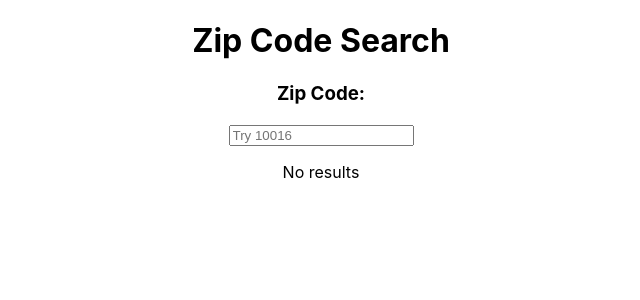
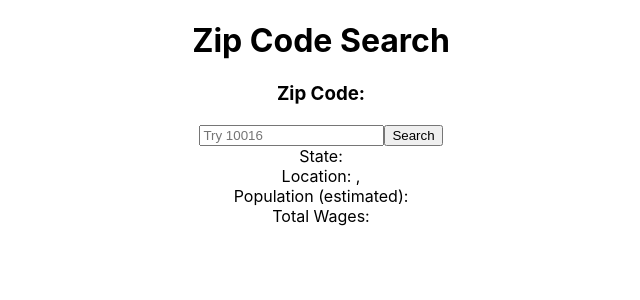
Before and after one commit to davidy9000/zip-search, a React (Create React App) app: page / in a window 1280 px wide. Shown: the top 300 px of the page, without its empty margins (319-959 px from the left). Built offline with nearby package versions, Linux system fonts and the light colour scheme.

Commit message:
basic functionality for zip-search

```diff
--- a/package.json
+++ b/package.json
@@ -6,6 +6,7 @@
     "@testing-library/jest-dom": "^4.2.4",
     "@testing-library/react": "^9.4.0",
     "@testing-library/user-event": "^7.2.1",
+    "node-modules": "^1.0.1",
     "react": "^16.12.0",
     "react-dom": "^16.12.0",
     "react-scripts": "3.3.0"
--- a/src/App.js
+++ b/src/App.js
@@ -1,14 +1,14 @@
 import React from 'react';
 import './App.css';
-import LocationCards from './components/LocationCard.js'
+import ZipCode from './components/ZipComponent.js'
+
 
 function App() {
+
   return (
     <div className="App">
       <h1>Zip Code Search</h1>
-      <h3>Zip Code:</h3>
-      <input type="text" placeholder="Try 10016"/>
-      <p>No results</p>
+      <ZipCode />
     </div>
   );
 }
--- a/src/components/LocationCard.js
+++ b/src/components/LocationCard.js
@@ -15,13 +15,13 @@ class LocationCard extends Component {
     render() {
         return (
             <div className = "LocationCard">
-                <div>State: {this.props.usState}</div>
-                <div>Location: {this.props.lat}, {this.props.lon}</div>
-                <div>Population (estimated): {this.props.population}</div>
-                <div>Total Wages: ${this.props.wages}</div>
+                <div>State: {this.state.usState}</div>
+                <div>Location: {this.state.lat}, {this.state.lon}</div>
+                <div>Population (estimated): {this.state.population}</div>
+                <div>Total Wages: {this.state.wages}</div>
             </div>
         )
     }
-};
+}
 
 export default LocationCard;
--- /dev/null
+++ b/src/components/ZipComponent.js
@@ -0,0 +1,51 @@
+import React, { Component } from 'react';
+
+class ZipCode extends Component {
+    constructor(props){
+        super(props);
+        this.state = {
+            usState: props.usState,
+            lat: props.lat,
+            lon: props.lon,
+            population: props.population,
+            wages: props.wages
+        }
+    }
+
+    handleSearchClick = () => {
+        let linkToAPI = 'http://ctp-zip-api.herokuapp.com/zip/'+document.getElementById("search-text").value;
+        fetch(linkToAPI)
+            .then((response) => {
+                return response.json();
+            })
+            .then((myJson) => {
+                let data = myJson;
+                console.log(data[0])
+                this.setState({population: data[0].EstimatedPopulation})
+
+            })
+            .catch((error) => {
+                console.error('Error:', error);
+            });
+    }
+
+    render() {
+        return (
+            <div className="container">
+            <div className = "Search">
+                <h3>Zip Code:</h3>
+                <input id="search-text" type="text" placeholder="Try 10016"/>
+                <button className="search-button" onClick={this.handleSearchClick}>Search</button>
+            </div>
+            <div className = "LocationCard">
+                <div>State: {this.state.usState}</div>
+                <div>Location: {this.state.lat}, {this.state.lon}</div>
+                <div>Population (estimated): {this.state.population}</div>
+                <div>Total Wages: {this.state.wages}</div>
+            </div>
+            </div>
+        )
+    }
+}
+
+export default ZipCode;
```
Also changed, not shown: 1 other file (tests, documents, lock files or other folders).
